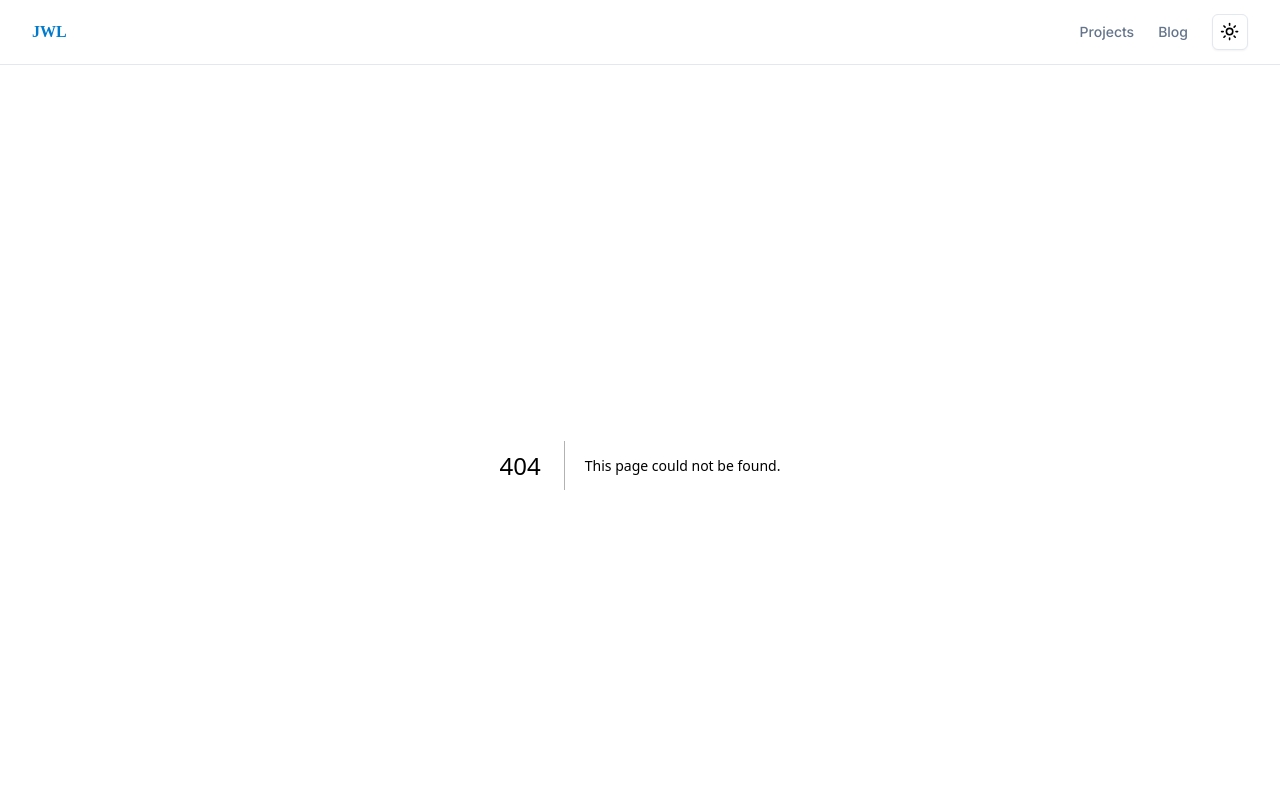
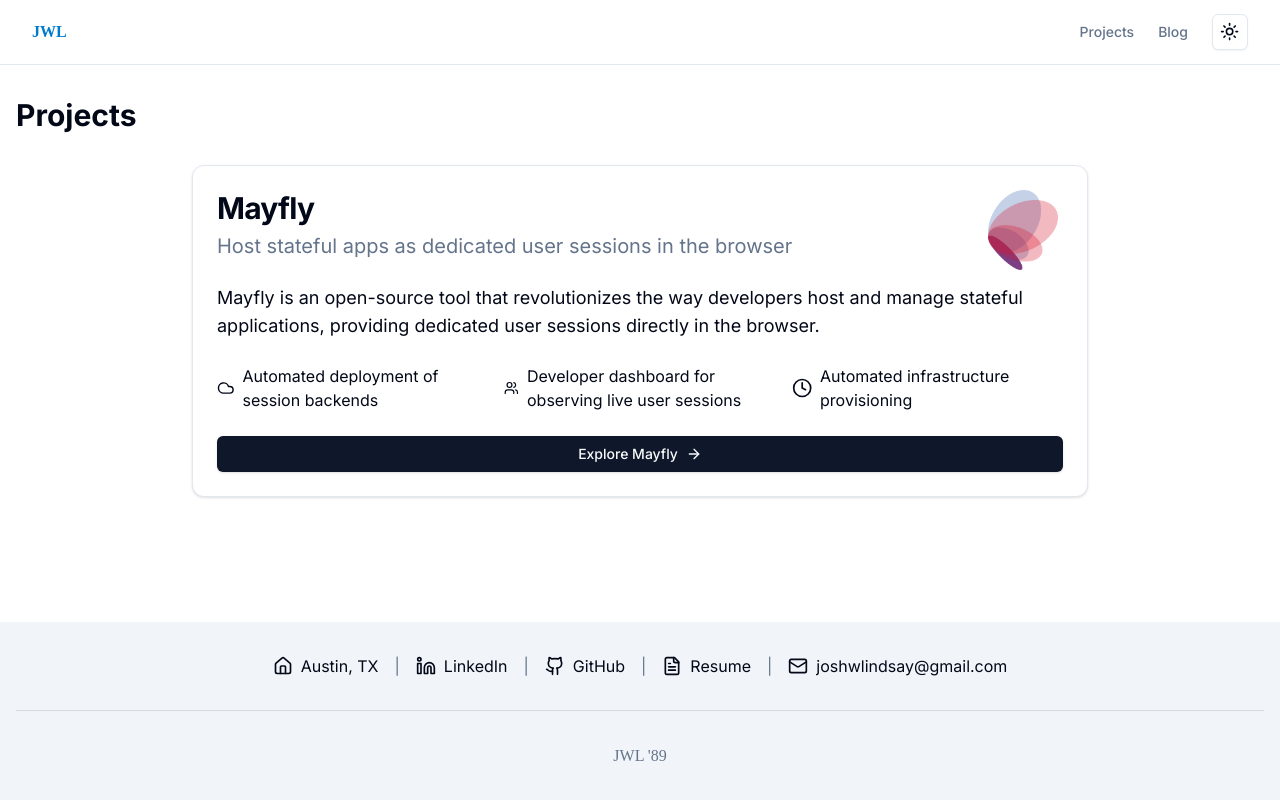
Before and after one commit to JoshuaWLindsay/dev-blog-v4, a Next.js app: page /projects in a window 1280 px wide. Before the commit this address had no page. Shown: the top 800 px of the page. Built offline with nearby package versions, Linux system fonts and the light colour scheme.

Commit message:
Initialize Projects and Blog route pages.

```diff
--- /dev/null
+++ b/src/app/blog/page.tsx
@@ -0,0 +1,13 @@
+import { BioSection } from '@/components/bio-section';
+
+export default function BlogPage() {
+  return (
+    <div className="container mx-auto px-4 py-8">
+      <h1 className="text-3xl font-bold mb-8">Blog</h1>
+      <div className="space-y-12">
+        <BioSection />
+        {/* Add more project showcases here */}
+      </div>
+    </div>
+  );
+}
--- /dev/null
+++ b/src/app/projects/page.tsx
@@ -0,0 +1,13 @@
+import MayflyShowcase from '@/components/mayfly-showcase';
+
+export default function ProjectsPage() {
+  return (
+    <div className="container mx-auto px-4 py-8">
+      <h1 className="text-3xl font-bold mb-8">Projects</h1>
+      <div className="space-y-12">
+        <MayflyShowcase />
+        {/* Add more project showcases here */}
+      </div>
+    </div>
+  );
+}
```
